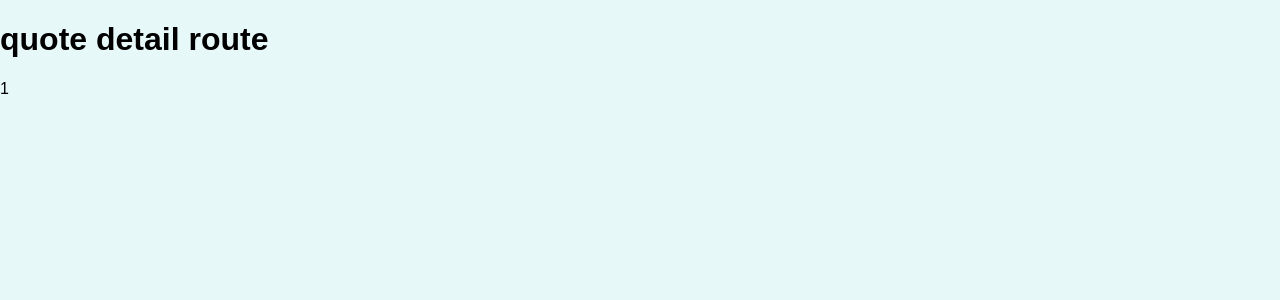
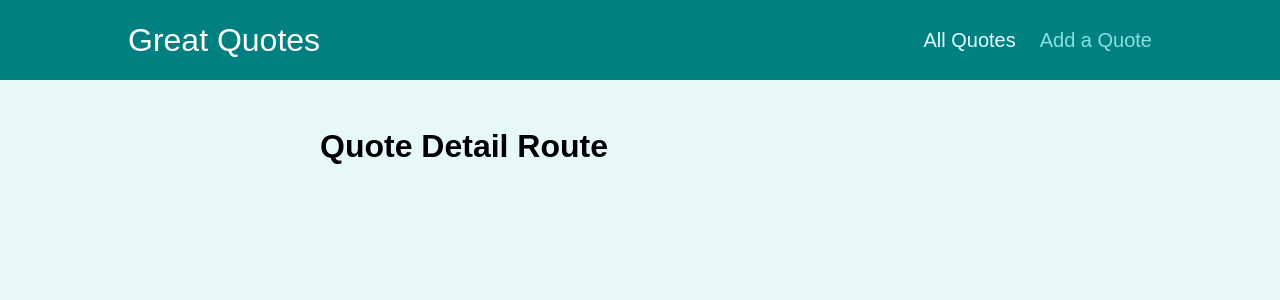
Before and after one commit to EhsanSar9135/great-quotes, a React (Create React App) app: page /quotes/1 in a window 1280 px wide. Shown: the top 300 px of the page. Built offline with nearby package versions, Linux system fonts and the light colour scheme.

Commit message:
Creating Layout and Navbar

```diff
--- a/public/index.html
+++ b/public/index.html
@@ -1,43 +1,12 @@
 <!DOCTYPE html>
 <html lang="en">
-  <head>
-    <meta charset="utf-8" />
-    <link rel="icon" href="%PUBLIC_URL%/favicon.ico" />
-    <meta name="viewport" content="width=device-width, initial-scale=1" />
-    <meta name="theme-color" content="#000000" />
-    <meta
-      name="description"
-      content="Web site created using create-react-app"
-    />
-    <link rel="apple-touch-icon" href="%PUBLIC_URL%/logo192.png" />
-    <!--
-      manifest.json provides metadata used when your web app is installed on a
-      user's mobile device or desktop. See https://developers.google.com/web/fundamentals/web-app-manifest/
-    -->
-    <link rel="manifest" href="%PUBLIC_URL%/manifest.json" />
-    <!--
-      Notice the use of %PUBLIC_URL% in the tags above.
-      It will be replaced with the URL of the `public` folder during the build.
-      Only files inside the `public` folder can be referenced from the HTML.
-
-      Unlike "/favicon.ico" or "favicon.ico", "%PUBLIC_URL%/favicon.ico" will
-      work correctly both with client-side routing and a non-root public URL.
-      Learn how to configure a non-root public URL by running `npm run build`.
-    -->
-    <title>React App</title>
-  </head>
-  <body>
-    <noscript>You need to enable JavaScript to run this app.</noscript>
-    <div id="root"></div>
-    <!--
-      This HTML file is a template.
-      If you open it directly in the browser, you will see an empty page.
-
-      You can add webfonts, meta tags, or analytics to this file.
-      The build step will place the bundled scripts into the <body> tag.
-
-      To begin the development, run `npm start` or `yarn start`.
-      To create a production bundle, use `npm run build` or `yarn build`.
-    -->
-  </body>
+   <head>
+      <meta charset="UTF-8" />
+      <meta http-equiv="X-UA-Compatible" content="IE=edge" />
+      <meta name="viewport" content="width=device-width, initial-scale=1.0" />
+      <title>Great Quotes</title>
+   </head>
+   <body>
+      <div id="root"></div>
+   </body>
 </html>
--- a/src/App.js
+++ b/src/App.js
@@ -1,16 +1,19 @@
 import { Redirect, Route, Switch } from "react-router-dom";
+import Layout from "./components/layout/Layout";
 import NewQuote from "./routes/NewQuote";
 import QuoteDetail from "./routes/QuoteDetail";
 import Quotes from "./routes/Quotes";
 
 function App() {
    return (
+      <Layout>
          <Switch>
             <Route path="/" exact render={() => <Redirect to="/quotes" />} />
             <Route path="/quotes" component={Quotes} exact />
             <Route path="/quotes/:quoteId" component={QuoteDetail} />
             <Route path="/new-quote" component={NewQuote} />
          </Switch>
+      </Layout>
    );
 }
 
--- /dev/null
+++ b/src/components/layout/Layout.jsx
@@ -0,0 +1,14 @@
+import React from "react";
+import MainNavigation from "./MainNavigation";
+import classes from "./Layout.module.css";
+
+const Layout = ({ children }) => {
+   return (
+      <>
+         <MainNavigation />
+         <main className={classes.main}>{children}</main>
+      </>
+   );
+};
+
+export default Layout;
--- /dev/null
+++ b/src/components/layout/MainNavigation.jsx
@@ -0,0 +1,27 @@
+import React from "react";
+import { NavLink } from "react-router-dom";
+import classes from "./MainNavigation.module.css";
+
+const MainNavigation = () => {
+   return (
+      <header className={classes.header}>
+         <div className={classes.logo}>Great Quotes</div>
+         <nav className={classes.nav}>
+            <ul>
+               <li>
+                  <NavLink to="/quotes" activeClassName={classes.active}>
+                     All Quotes
+                  </NavLink>
+               </li>
+               <li>
+                  <NavLink to="/new-quote" activeClassName={classes.active}>
+                     Add a Quote
+                  </NavLink>
+               </li>
+            </ul>
+         </nav>
+      </header>
+   );
+};
+
+export default MainNavigation;
--- a/src/routes/QuoteDetail.jsx
+++ b/src/routes/QuoteDetail.jsx
@@ -1,13 +1,14 @@
 import React from "react";
-import { useParams } from "react-router-dom";
+import { Route, useParams } from "react-router-dom";
+import Comments from "../components/comments/Comments";
 
 const QuoteDetail = () => {
    const { quoteId } = useParams();
    return (
-      <div>
-         <h1>quote detail route</h1>
-         <p>{quoteId}</p>
-      </div>
+      <>
+         <h1>Quote Detail Route</h1>
+         <Route path={`/quotes/${quoteId}/comments`} component={Comments} />
+      </>
    );
 };
 
```
Also changed, not shown: src/components/comments/Comments.js (+4 -4 lines). Lines whose indentation alone changed are shown as unchanged.
